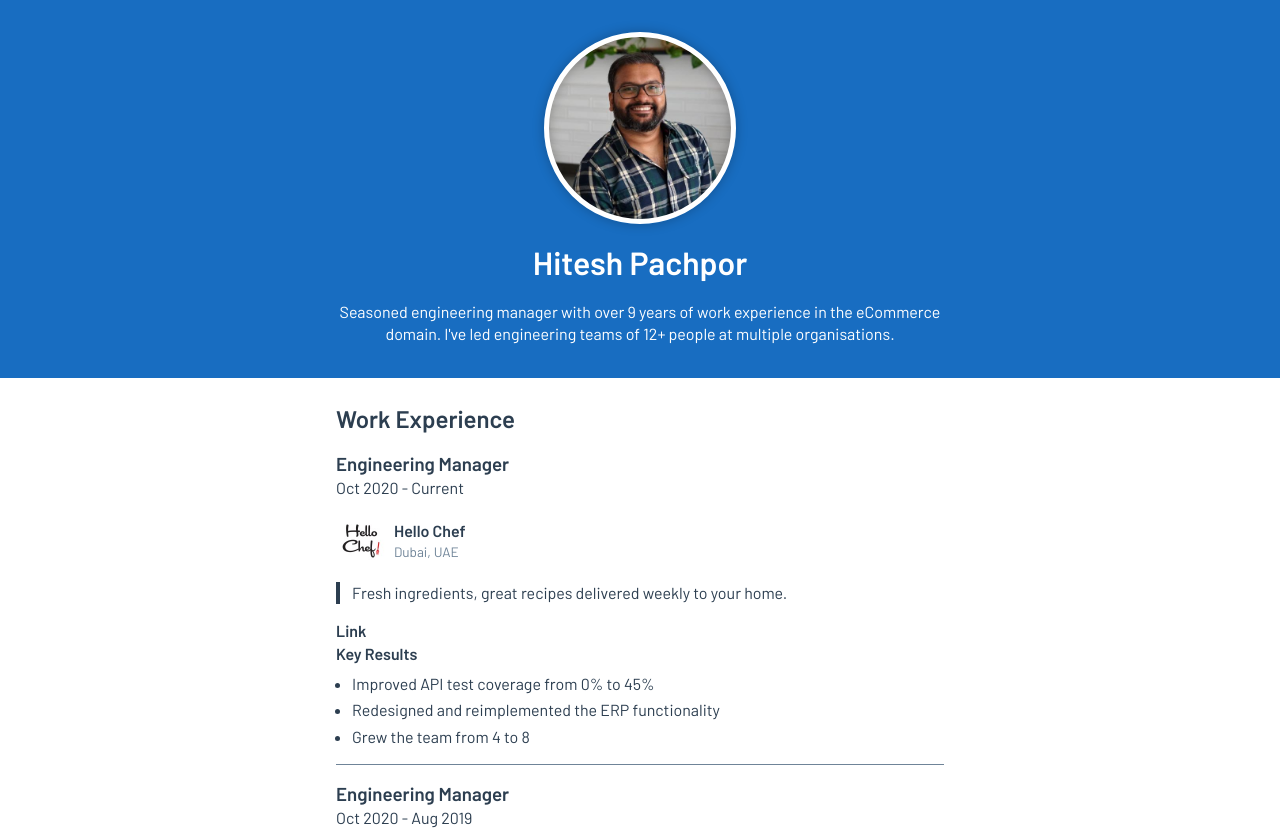
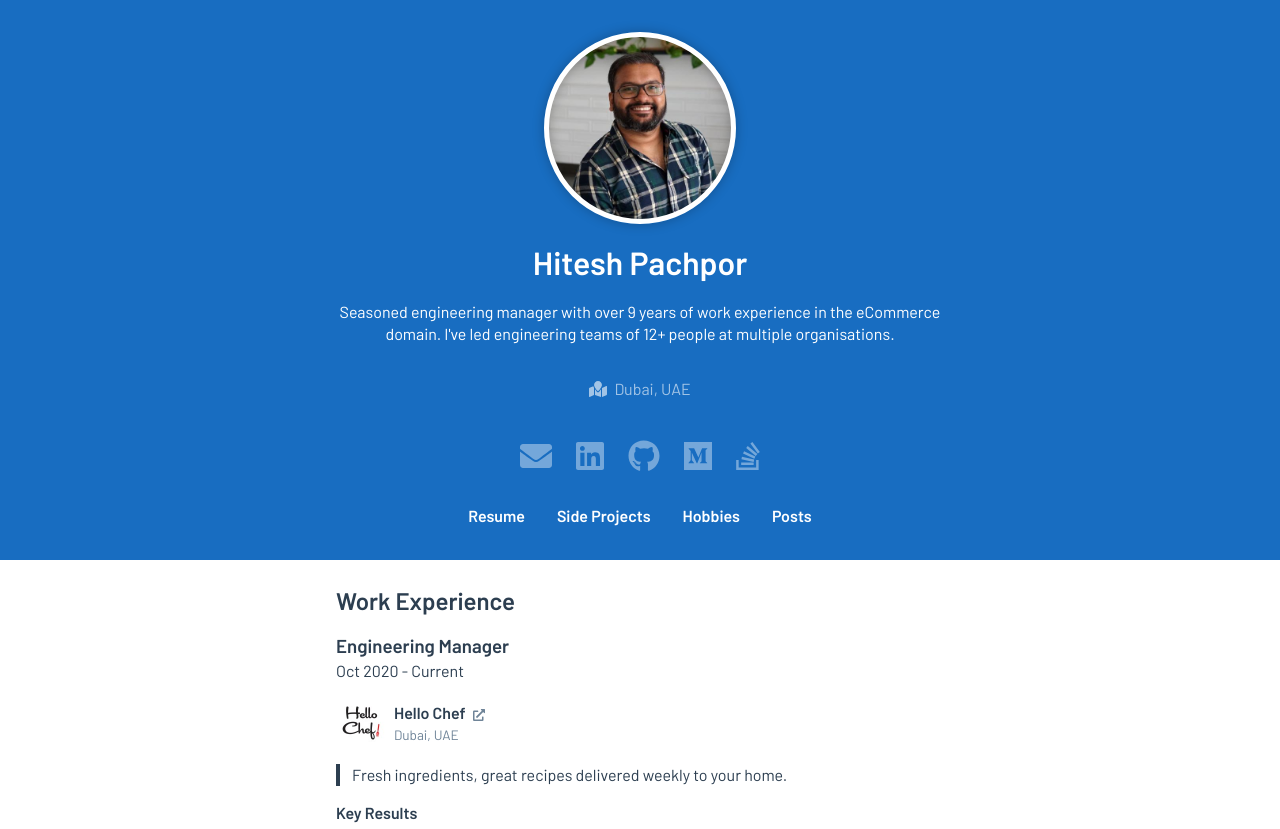
Before and after one commit to hiteshpachpor/hiteshpachpor.com, a Vue app: page / in a window 1280 px wide. Shown: the top 829 px of the page. Built offline with nearby package versions, Linux system fonts and the light colour scheme.

Commit message:
feat: font awesome, design ups

```diff
--- a/package.json
+++ b/package.json
@@ -16,6 +16,11 @@
     "lint": "vue-cli-service lint"
   },
   "dependencies": {
+    "@fortawesome/fontawesome-svg-core": "^1.2.35",
+    "@fortawesome/free-brands-svg-icons": "^5.15.3",
+    "@fortawesome/free-regular-svg-icons": "^5.15.3",
+    "@fortawesome/free-solid-svg-icons": "^5.15.3",
+    "@fortawesome/vue-fontawesome": "^2.0.2",
     "core-js": "^3.6.5",
     "moment": "^2.29.1",
     "vue": "^2.6.11",
--- a/src/components/Home.vue
+++ b/src/components/Home.vue
@@ -18,6 +18,6 @@ export default class Home extends Vue {
 </script>
 
 <!-- Add "scoped" attribute to limit CSS to this component only -->
-<style scoped lang="less">
+<style lang="less" scoped>
 
 </style>
--- a/src/components/Job.vue
+++ b/src/components/Job.vue
@@ -15,7 +15,13 @@
         </div>
 
         <div class="name">
-          <h4>{{ job.company.name }}</h4>
+          <h4>
+            {{ job.company.name }}
+
+            <a class="link" :href="job.company.website" target="_blank">
+              <font-awesome-icon icon="external-link-alt" />
+            </a>
+          </h4>
 
           <div class="location">
             {{ job.company.location }}
@@ -25,10 +31,6 @@
 
       <div class="about">
         {{ job.company.about }}
-      </div>
-
-      <div class="website">
-        <a :href="job.company.website" target="_blank">Link</a>
       </div>
     </div>
 
@@ -44,7 +46,7 @@
   </div>
 </template>
 
-<style lang="less">
+<style lang="less" scoped>
 ul {
   margin: 0.5em 0 1em;
   padding-left: 1em;
@@ -78,6 +80,12 @@ ul {
 
   .name {
     margin-left: 0.5em;
+
+    .link {
+      margin-left: 0.25rem;
+      font-size: 0.75em;
+      color: var(--light-text-color);
+    }
   }
 
   .location {
--- a/src/components/Jobs.vue
+++ b/src/components/Jobs.vue
@@ -8,7 +8,7 @@
   </div>
 </template>
 
-<style lang="less">
+<style lang="less" scoped>
 h2 {
   margin: 0.5rem 0 1rem 0;
 }
--- a/src/components/ProfilePhoto.vue
+++ b/src/components/ProfilePhoto.vue
@@ -4,7 +4,7 @@
   </div>
 </template>
 
-<style lang="less">
+<style lang="less" scoped>
 .profile-photo {
   height: calc(100vw * 0.6 - 0.7em);
   width: 60%;
--- a/src/components/page/Footer.vue
+++ b/src/components/page/Footer.vue
@@ -5,7 +5,7 @@
   </div>
 </template>
 
-<style lang="less">
+<style lang="less" scoped>
 .footer {
   color: #FFF;
   background-color: #111;
--- a/src/components/page/Header.vue
+++ b/src/components/page/Header.vue
@@ -3,14 +3,40 @@
     <div class="image">
       <ProfilePhoto :src="portfolio.me.photo" />
     </div>
+
     <div class="text">
       <h1>{{ portfolio.me.name }}</h1>
       <p>{{ portfolio.me.about }}</p>
+
+      <div class="location">
+        <font-awesome-icon icon="map-marked" />
+        {{ portfolio.me.location }}
+      </div>
+    </div>
+
+    <div class="contact">
+      <font-awesome-icon icon="envelope" />
+      <font-awesome-icon :icon="['fab', 'linkedin']" />
+      <font-awesome-icon :icon="['fab', 'github']" />
+      <font-awesome-icon :icon="['fab', 'medium']" />
+      <font-awesome-icon :icon="['fab', 'stack-overflow']" />
+    </div>
+
+    <div class="links">
+      <router-link class="link" to="/">Resume</router-link>
+      <router-link class="link" to="/">Side Projects</router-link>
+      <router-link class="link" to="/">Hobbies</router-link>
+      <router-link class="link" to="/">Posts</router-link>
     </div>
   </div>
 </template>
 
-<style lang="less">
+<style lang="less" scoped>
+h1 {
+  padding: 1rem;
+  font-weight: 700;
+}
+
 .header {
   padding: 1em;
   display: flex;
@@ -34,9 +60,41 @@
   max-width: 40em;
 }
 
-h1 {
-  padding: 1rem;
-  font-weight: 700;
+.location {
+  margin: 2rem 0 1rem;
+  color: rgba(255, 255, 255, 0.6);
+
+  > * {
+    margin-right: 0.25rem;
+  }
+}
+
+.contact {
+  margin-top: 0.5rem;
+  color: rgba(255, 255, 255, 0.4);
+
+  > * {
+    font-size: 2rem;
+
+    + * {
+      margin-left: 1.5rem;
+    }
+  }
+}
+
+.links {
+  margin: 2rem 0 1rem;
+  display: flex;
+  flex-direction: row;
+  align-items: center;
+
+  .link {
+    text-align: center;
+
+    + .link {
+      margin-left: 2em;
+    }
+  }
 }
 </style>
 
--- a/src/layouts/Default.vue
+++ b/src/layouts/Default.vue
@@ -16,7 +16,7 @@
   </div>
 </template>
 
-<style lang="less">
+<style lang="less" scoped>
 .default {
   height: 100vh;
 }
--- a/src/main.ts
+++ b/src/main.ts
@@ -1,6 +1,35 @@
 import Vue from "vue";
 import App from "./App.vue";
 import router from "./router";
+import { library } from '@fortawesome/fontawesome-svg-core';
+import {
+  faEnvelope,
+  faExternalLinkAlt,
+  faMapMarked,
+} from '@fortawesome/free-solid-svg-icons';
+import {
+  faFacebook,
+  faGithub,
+  faInstagram,
+  faLinkedin,
+  faMedium,
+  faStackOverflow,
+} from '@fortawesome/free-brands-svg-icons';
+import { FontAwesomeIcon } from '@fortawesome/vue-fontawesome';
+
+library.add(
+  faEnvelope,
+  faExternalLinkAlt,
+  faFacebook,
+  faGithub,
+  faInstagram,
+  faLinkedin,
+  faMapMarked,
+  faMedium,
+  faStackOverflow,
+);
+
+Vue.component('font-awesome-icon', FontAwesomeIcon);
 
 Vue.config.productionTip = false;
 
--- a/src/views/Home.vue
+++ b/src/views/Home.vue
@@ -8,7 +8,7 @@
   </div>
 </template>
 
-<style lang="less">
+<style lang="less" scoped>
 .content {
   margin: 0 auto;
   padding: 1em;
```
Also changed, not shown: 1 other file (tests, documents, lock files or other folders).
